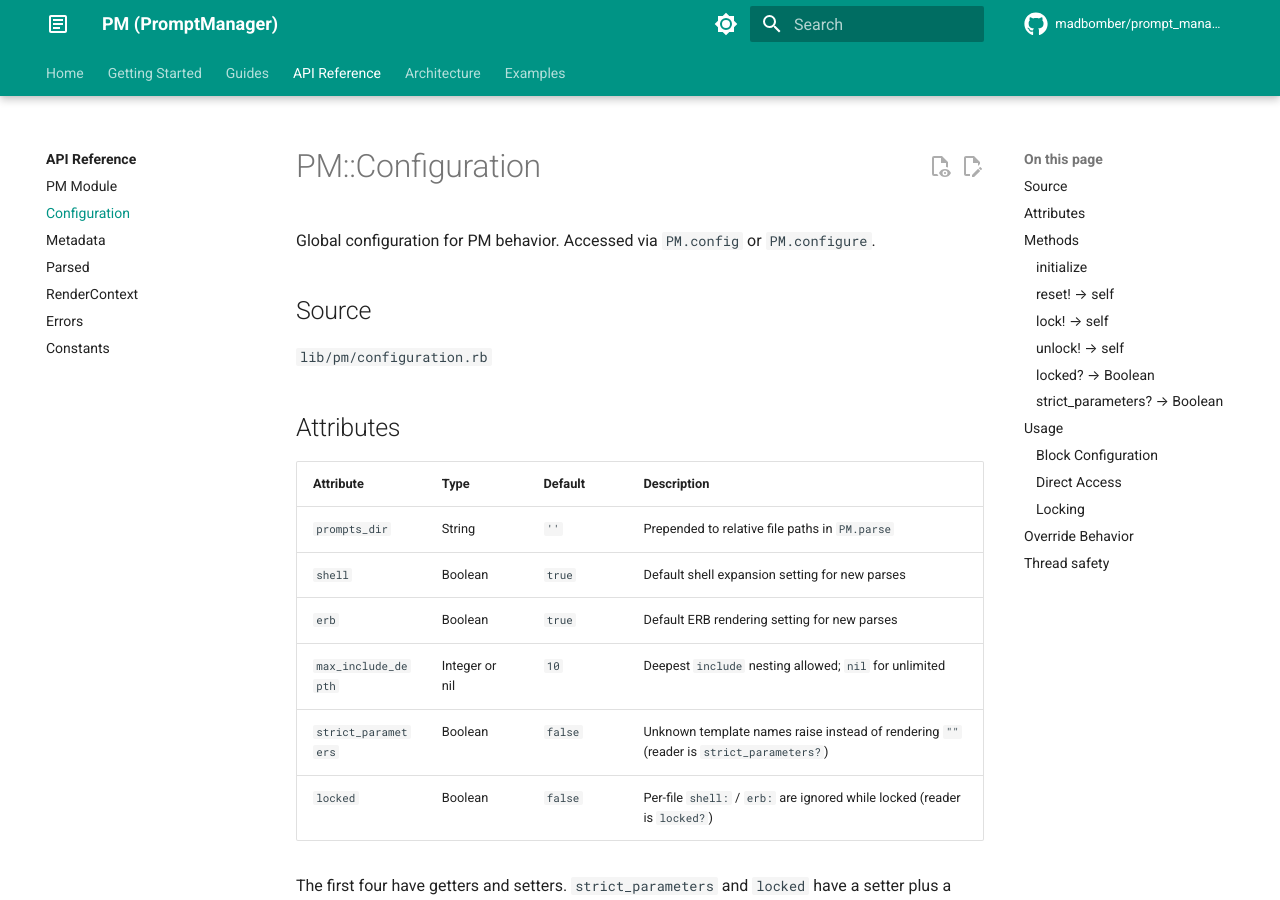
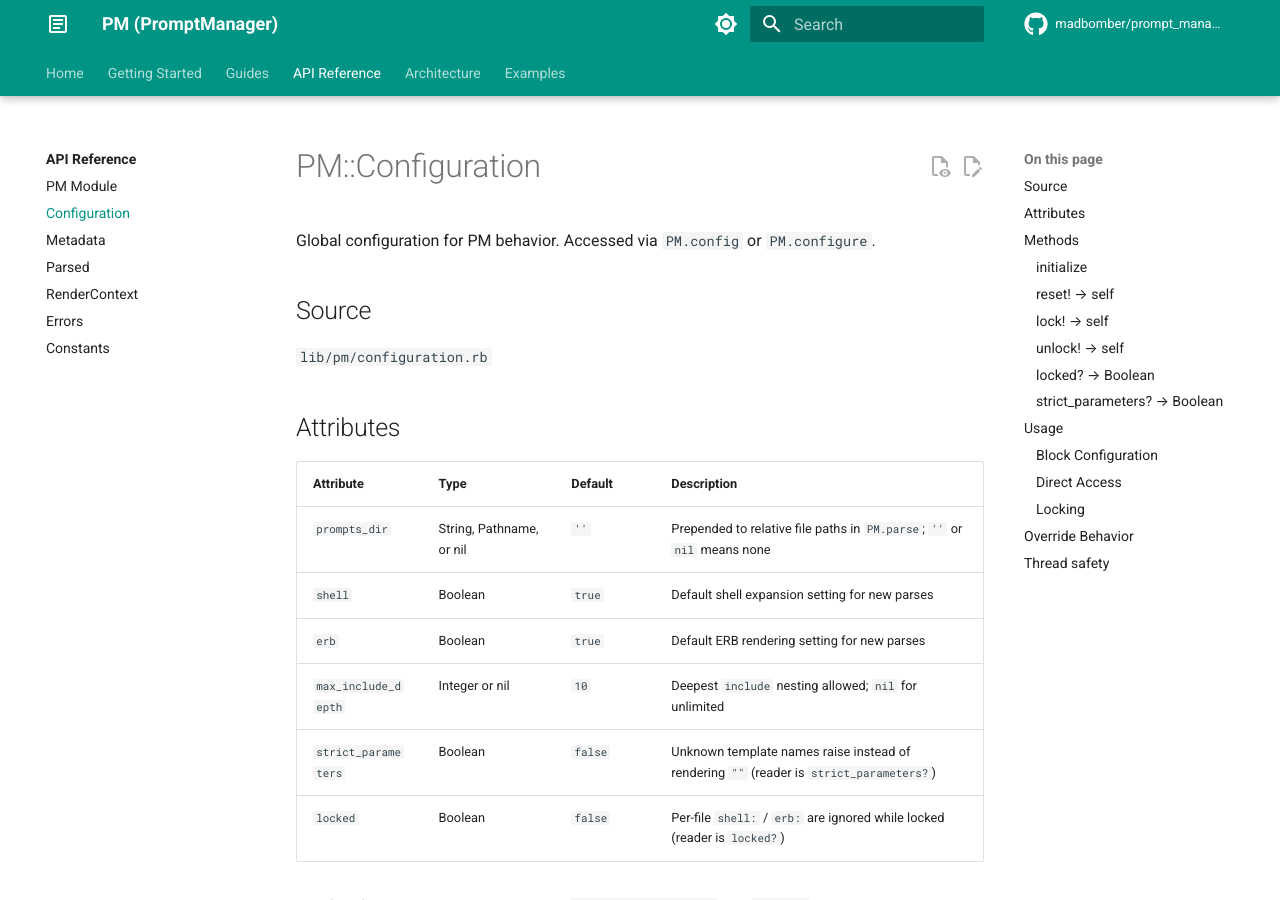
Before and after one commit to MadBomber/prompt_manager, an MkDocs documentation site: the page built from docs/api/configuration.md, in a window 1280 px wide and 900 px high. Built offline with MkDocs 1.6.1 and Material for MkDocs 9.7.7, drawn with Linux system fonts in a browser that asks for light colours; comment, search, counter and statistics services are not loaded.

Commit message:
docs(api): list prompts_dir as String, Pathname, or nil

```diff
--- a/docs/api/configuration.md
+++ b/docs/api/configuration.md
@@ -10,7 +10,7 @@ Global configuration for PM behavior. Accessed via `PM.config` or `PM.configure`
 
 | Attribute | Type | Default | Description |
 |-----------|------|---------|-------------|
-| `prompts_dir` | String | `''` | Prepended to relative file paths in `PM.parse` |
+| `prompts_dir` | String, Pathname, or nil | `''` | Prepended to relative file paths in `PM.parse`; `''` or `nil` means none |
 | `shell` | Boolean | `true` | Default shell expansion setting for new parses |
 | `erb` | Boolean | `true` | Default ERB rendering setting for new parses |
 | `max_include_depth` | Integer or nil | `10` | Deepest `include` nesting allowed; `nil` for unlimited |
```
